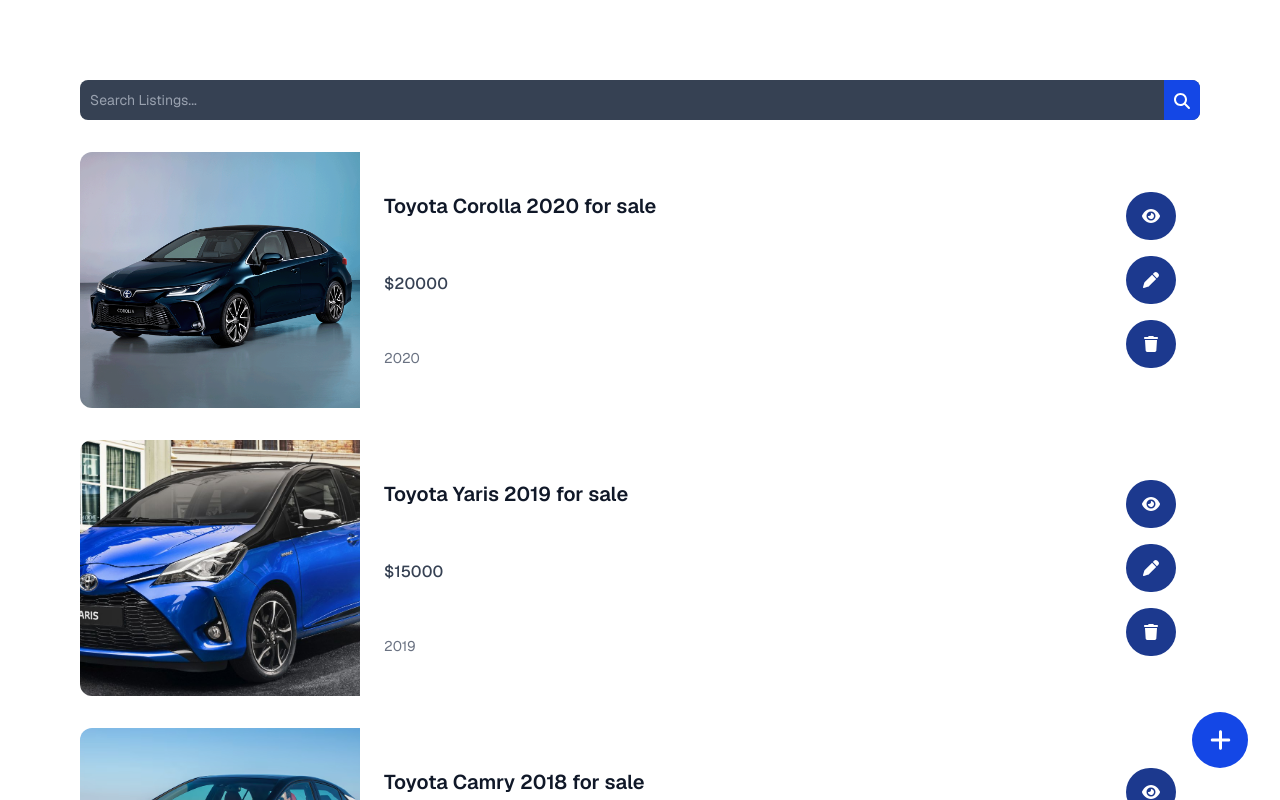
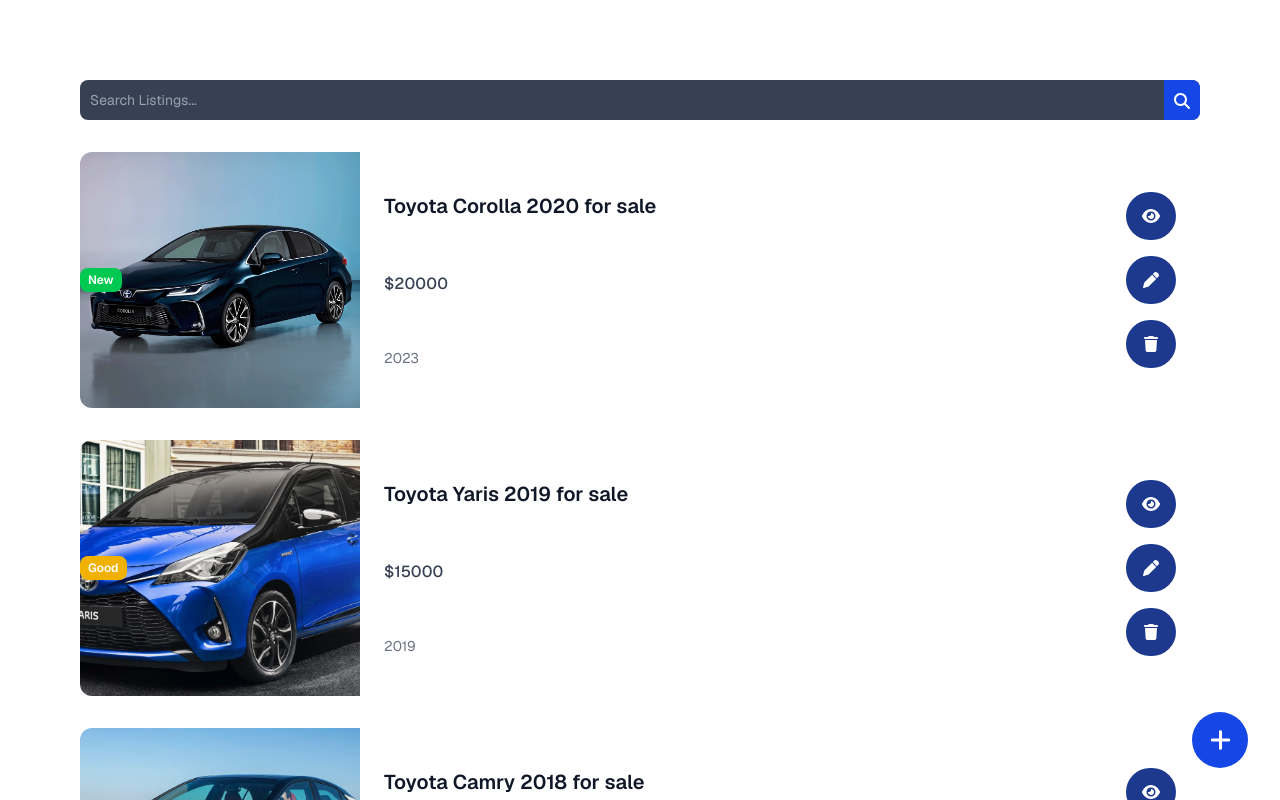
Before and after one commit to tiutcristian/mobile_frontend, a Next.js app: page / in a window 1280 px wide. Shown: the top 800 px of the page. Built offline with nearby package versions, Linux system fonts and the light colour scheme.

Commit message:
#feat: create badges for car age
+ update cars data to reflect all badges
+ positioned the badge on the listing card

```diff
--- a/app/listings.json
+++ b/app/listings.json
@@ -7,7 +7,7 @@
     "make": "Toyota",
     "model": "Corolla",
     "description": "For Sale: 2020 Toyota Corolla - Reliable & Fuel Efficient! Looking for a dependable and fuel-efficient sedan? This 2020 Toyota Corolla is the perfect choice! With its sleek design, comfortable interior, and advanced safety features, it's ideal for daily commutes or long drives.",
-    "year": 2020,
+    "year": 2023,
     "mileage": 10000,
     "engineSize": 1.8,
     "horsepower": 140,
@@ -52,7 +52,7 @@
     "make": "Toyota",
     "model": "RAV4",
     "description": "This is a 2017 Toyota RAV4 for sale",
-    "year": 2017,
+    "year": 2000,
     "mileage": 40000,
     "engineSize": 2,
     "horsepower": 150,
--- /dev/null
+++ b/components/CarAgeBadge.tsx
@@ -0,0 +1,24 @@
+import { Listing } from "@/app/types";
+
+export default function CarAgeBadge({ listing }: { listing: Listing }) {
+    const carAge = new Date().getFullYear() - listing.year;
+    let ageGroup: string;
+    let className: string;
+
+    if (carAge <= 5) {
+        ageGroup = "New";
+        className = "absolute top-[-8] right-[-12] px-2 py-1 text-xs font-semibold text-white bg-green-500 rounded-lg";
+    } else if (carAge <= 10) {
+        ageGroup = "Good";
+        className = "absolute top-[-8] right-[-12] px-2 py-1 text-xs font-semibold text-white bg-yellow-500 rounded-lg";
+    } else {
+        ageGroup = "Old";
+        className = "absolute top-[-8] right-[-12] px-2 py-1 text-xs font-semibold text-white bg-red-500 rounded-lg";
+    }
+
+    return (
+        <span className={className}>
+            {ageGroup}
+        </span>
+    );
+}
--- a/components/ListingCard.tsx
+++ b/components/ListingCard.tsx
@@ -4,6 +4,7 @@
 import { FontAwesomeIcon } from "@fortawesome/react-fontawesome";
 import Link from "next/link";
 import { useState } from "react";
+import CarAgeBadge from "./CarAgeBadge";
 
 interface ListingCardProps { listing : Listing; }
 
@@ -18,8 +19,9 @@
 
     return (
         <div
-            className="flex flex-col sm:flex-row items-center rounded-xl dark:bg-gray-800 justify-between"
+            className="relative flex flex-col sm:flex-row items-center rounded-xl dark:bg-gray-800 justify-between"
         >
+            <CarAgeBadge listing={props.listing} />
             <img
                 className="object-cover sm:w-1/4 h-64 rounded-t-xl sm:rounded-none sm:rounded-s-xl"
                 src={props.listing.image}
```
